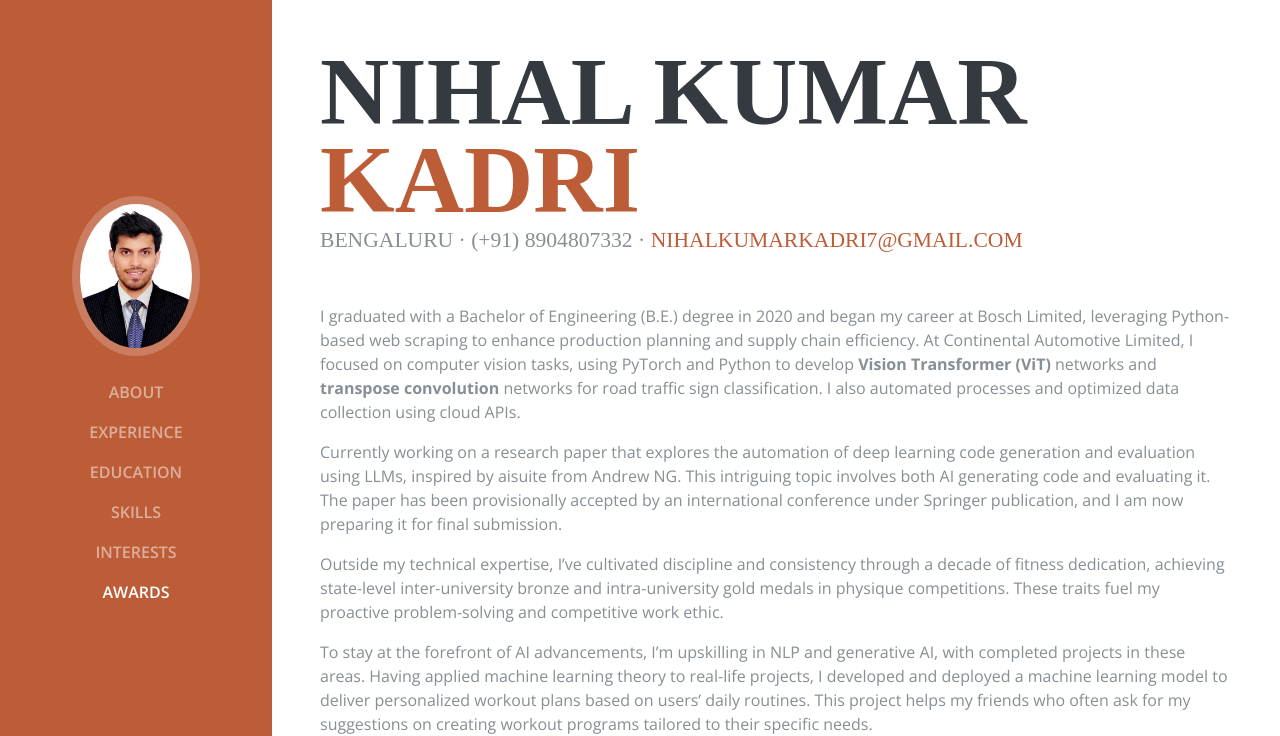
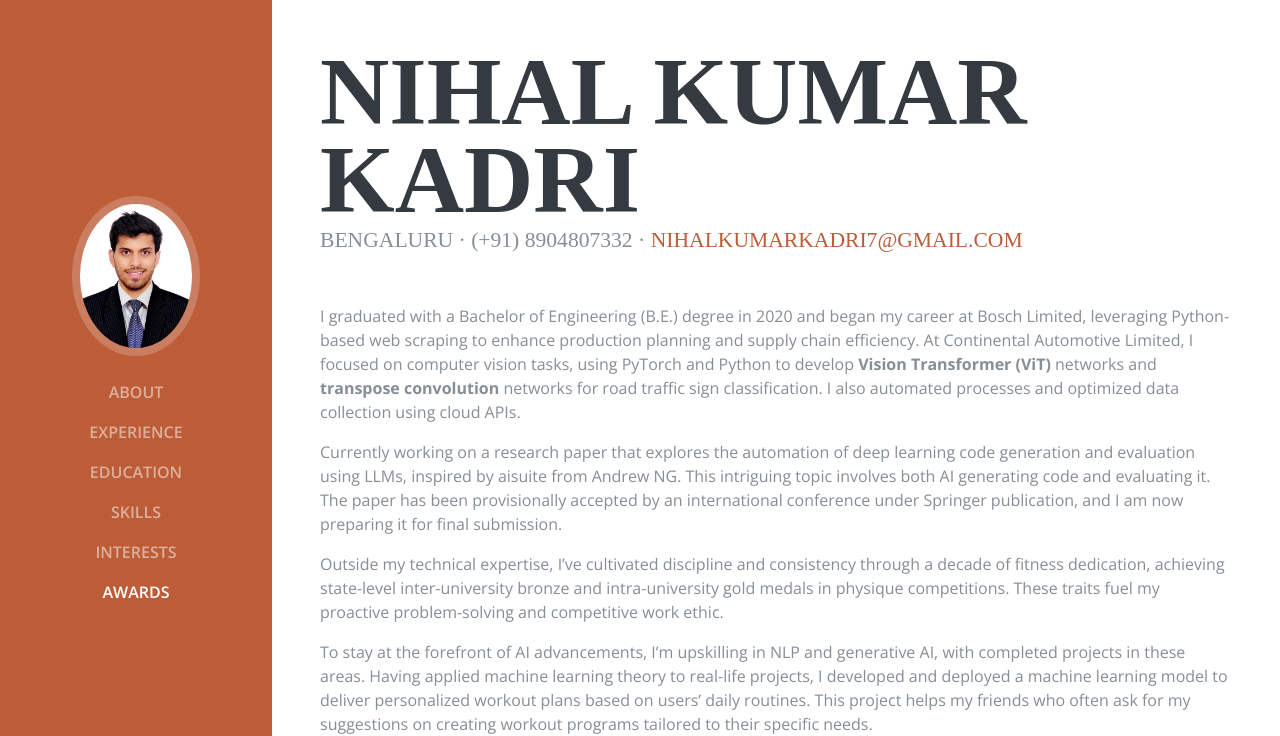
Before and after one commit to nihalkadri/nihalkadri.github.io, a plain HTML site: page index.html in a window 1280 px wide. Shown: the top 736 px of the page. Drawn offline with nearby package versions, Linux system fonts and the light colour scheme; files that its build step writes are made by us from their sources; a web font is replaced by a local one.

Commit message:
Latest changes

```diff
--- a/index.html
+++ b/index.html
@@ -65,8 +65,7 @@
 
       <section class="resume-section p-3 p-lg-5 d-flex d-column" id="about">
         <div class="my-auto">
-          <h1 class="mb-0">Nihal Kumar
-            <span class="text-primary">Kadri</span>
+          <h1 class="mb-0">Nihal Kumar Kadri
           </h1>
           <div class="subheading mb-5">Bengaluru · (+91) 8904807332 ·
             <a href="mailto:name@email.com">nihalkumarkadri7@gmail.com</a>
```
